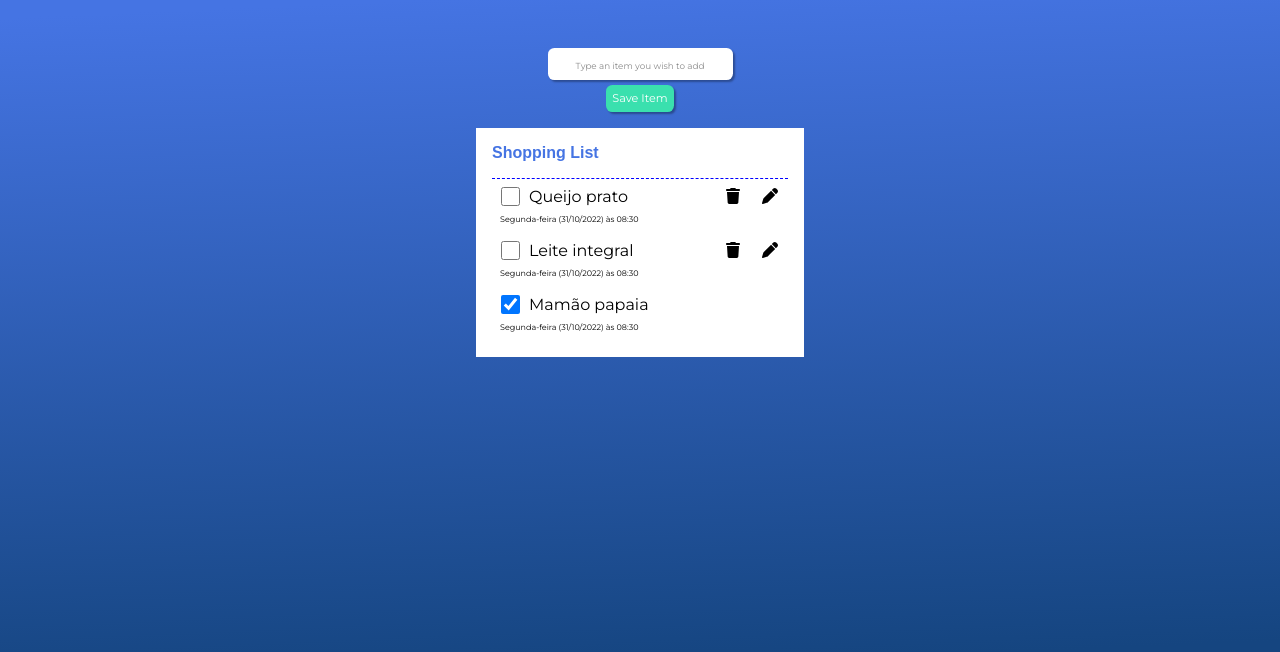
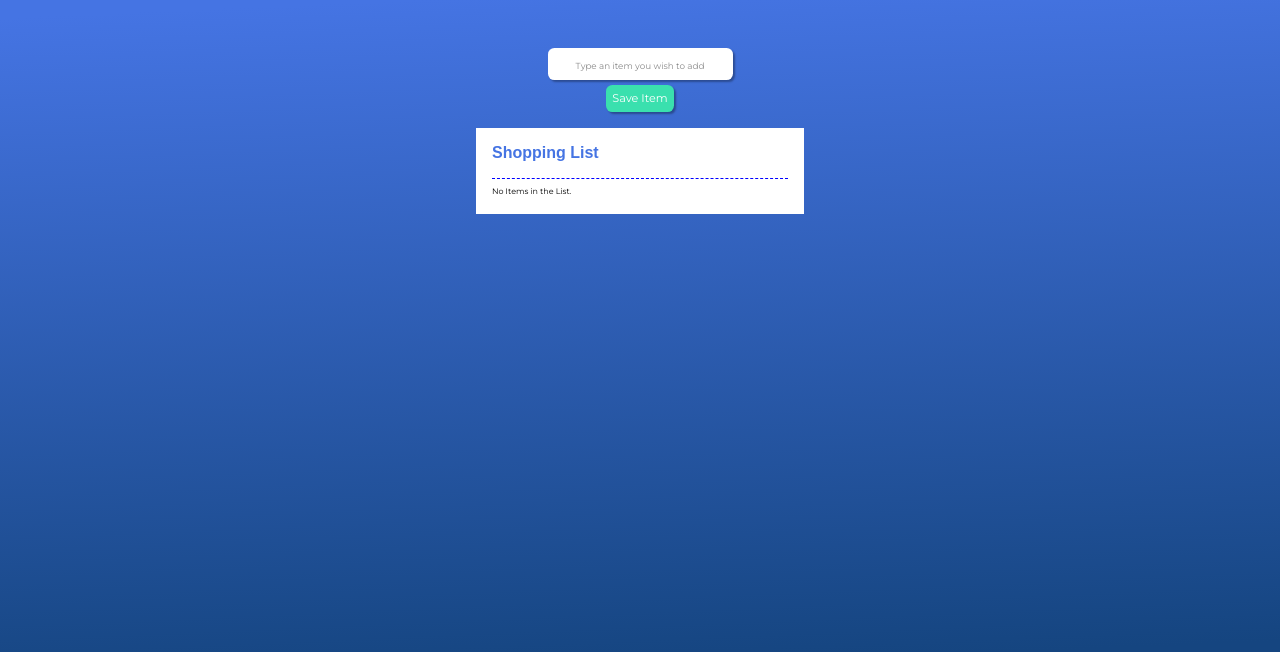
Before and after one commit to lucasc88/life-cycle-angular, an Angular app: page / in a window 1280 px wide. Shown: the top 652 px of the page. Built offline with nearby package versions, Linux system fonts and the light colour scheme; a web font is replaced by a local one.

Commit message:
localStorage implemented

```diff
--- a/src/app/app.component.html
+++ b/src/app/app.component.html
@@ -4,14 +4,16 @@
     <div class="lista">
 
       <h4 class="title-list">Shopping List</h4>
-      <div *ngFor="let item of shoppingList">
+      <div *ngIf="shoppingList.length !== 0; else noItems">
+        <div *ngFor="let item of shoppingList">
+          <app-item [item]="item" (emittingItemToEdit)="editItem($event)">
+          </app-item>
+        </div>
+      </div>
 
-        <app-item
-          [item]="item"
-          (emittingItemToEdit)="editItem($event)">
-        </app-item>
-
-      </div>
+      <ng-template #noItems>
+        <small>No Items in the List.</small>
+      </ng-template>
     </div>
   </div>
 </section>
--- a/src/app/app.component.ts
+++ b/src/app/app.component.ts
@@ -1,4 +1,4 @@
-import { Component, OnInit } from '@angular/core';
+import { Component, DoCheck, OnInit } from '@angular/core';
 import { Item } from './interfaces/iItem';
 import { ShoppingListService } from './service/shopping-list.service';
 
@@ -7,13 +7,20 @@ import { ShoppingListService } from './service/shopping-list.service';
   templateUrl: './app.component.html',
   styleUrls: ['./app.component.css'],
 })
-export class AppComponent implements OnInit {
+export class AppComponent implements OnInit, DoCheck {
 
   title = 'app-lista-de-compras';
   shoppingList!: Array<Item>;
   itemToBeEdited!: Item;
 
   constructor(private shoppingListService: ShoppingListService) {}
+
+  //DoCheck() detects all component changes. OnChange detects only changes inside the @Input().
+  //Pay attention: DoCheck() can be called a lot of times because it detects everything.
+  ngDoCheck(): void {
+    console.log("ngDoCheck was called");
+    this.shoppingListService.updateLocalStorage();
+  }
 
   ngOnInit(): void {
     this.shoppingList = this.shoppingListService.getShoppingList();
--- a/src/app/service/shopping-list.service.ts
+++ b/src/app/service/shopping-list.service.ts
@@ -6,29 +6,11 @@ import { Injectable } from '@angular/core';
 })
 export class ShoppingListService {
 
-  private shoppingList: Item[] = [
-    {
-      id: 1,
-      name: 'Queijo prato',
-      date: 'Segunda-feira (31/10/2022) às 08:30',
-      bought: false,
-    },
-    {
-      id: 2,
-      name: 'Leite integral',
-      date: 'Segunda-feira (31/10/2022) às 08:30',
-      bought: false,
-    },
-    {
-      id: 3,
-      name: 'Mamão papaia',
-      date: 'Segunda-feira (31/10/2022) às 08:30',
-      bought: true,
-    },
-  ];
+  private shoppingList: Item[] = [];
 
   constructor() {
     console.log('Instanciando dependências necessárias para o serviço.');
+    this.shoppingList = JSON.parse(localStorage.getItem('items') || '[]');
   }
 
   getShoppingList() {
@@ -49,6 +31,7 @@ export class ShoppingListService {
   addItem(itemName: string) {
     const item = this.createItem(itemName);
     this.shoppingList.push(item);
+    // this.updateLocalStorage();
   }
 
   editItemInTheList(oldItem: Item, editedItemName: string) {
@@ -56,12 +39,18 @@ export class ShoppingListService {
       id: oldItem.id,
       name: editedItemName,
       date: oldItem.date,
-      bought: oldItem.bought
-    }
+      bought: oldItem.bought,
+    };
 
     const id = oldItem.id;
 
     //find the item in the list and replace it
     this.shoppingList.splice(Number(id) - 1, 1, editedItem);
+    // this.updateLocalStorage();
+  }
+
+  updateLocalStorage() {
+    //creates a localStorage array called 'items' and fill with shoppingList
+    localStorage.setItem('items', JSON.stringify(this.shoppingList));
   }
 }
```
